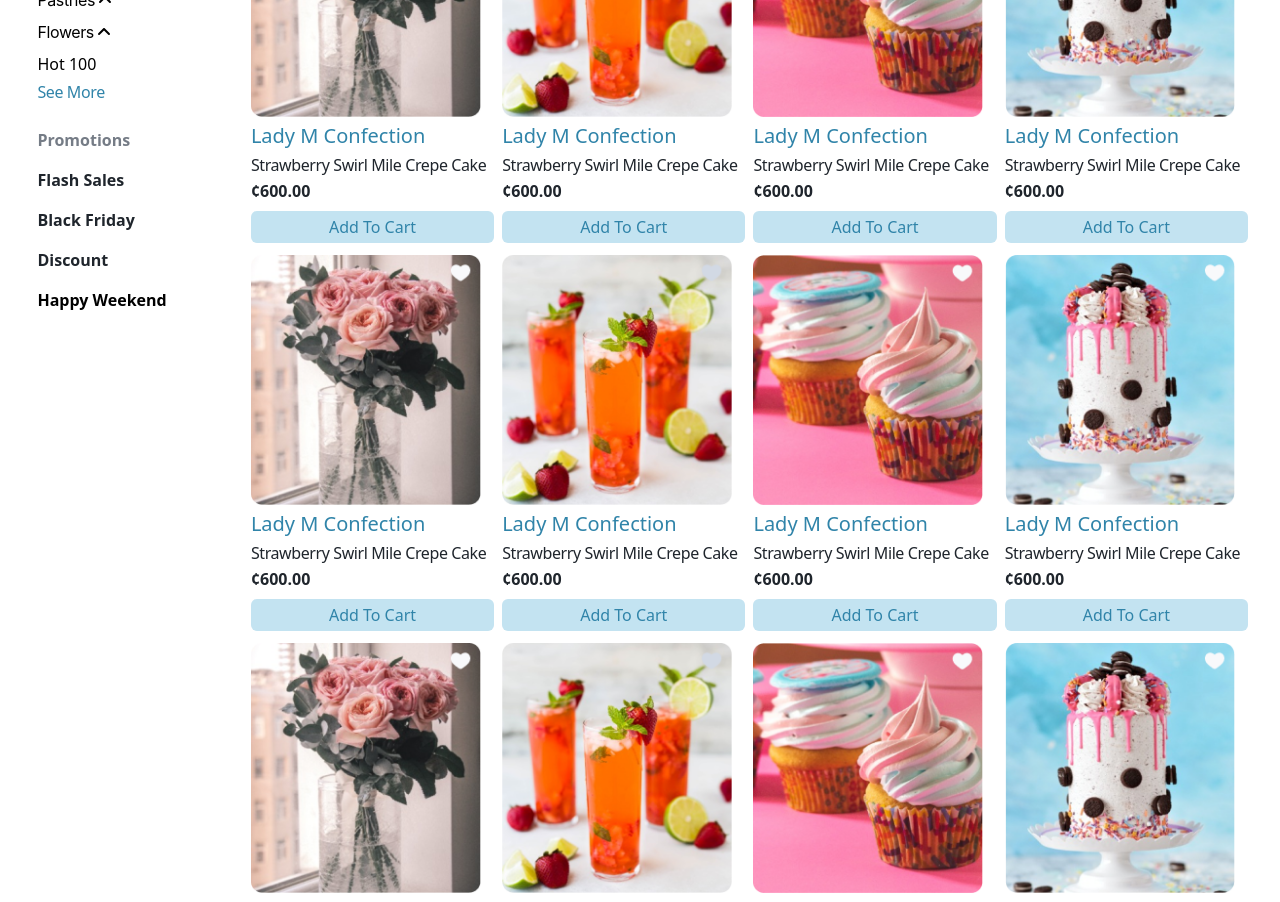
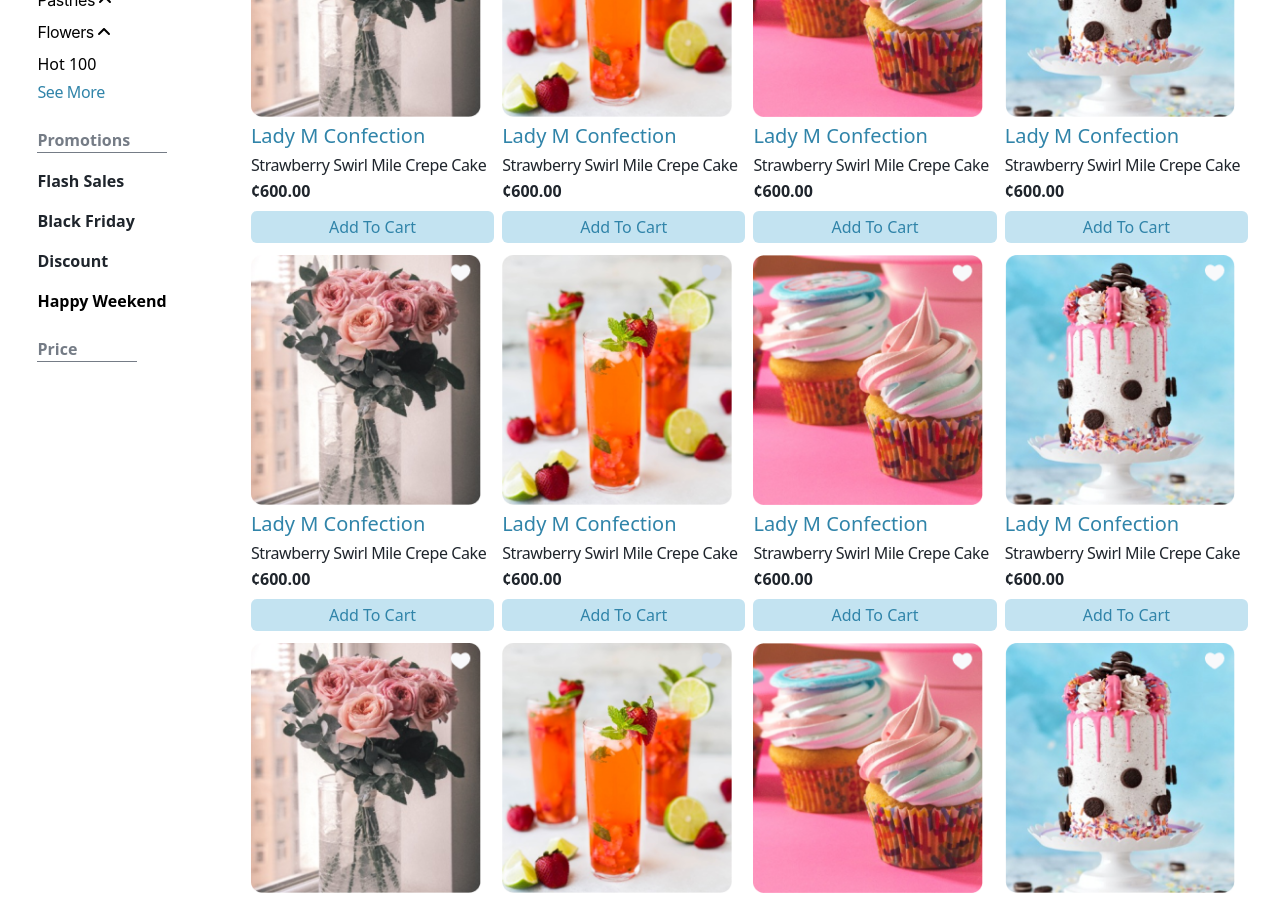
Before and after one commit to FlackoCodes/store-front, a React (Vite) app: page /flash-sales in a window 1280 px wide. Shown: the part 920-1822 px from the top of the page. Built offline with nearby package versions, Linux system fonts and the light colour scheme.

Commit message:
fixed sidebar border

```diff
--- a/src/components/Sales/SideBar.tsx
+++ b/src/components/Sales/SideBar.tsx
@@ -80,7 +80,9 @@ export default function SideBar() {
         </div>
       </div>
       <div className="my-6">
-        <h3 className="text-[#757C86] font-bold">Promotions</h3>
+        <h3 className="text-[#757C86] font-bold border-b border-b-[#757C86] w-[130px] mb-2">
+          Promotions
+        </h3>
         <div className="flex flex-col gap-4 mt-2">
           <h3 className="text-[#1F252C] font-bold mt-2">Flash Sales</h3>
           <h3 className="text-[#1F252C] font-bold">Black Friday</h3>
@@ -88,6 +90,9 @@ export default function SideBar() {
           <h3 className="text-[#1F252CF] font-bold">Happy Weekend</h3>
         </div>
       </div>
+      <div className="mb-4 border-b border-b-[#757C86] w-[100px]">
+        <h3 className="text-[#757C86] font-bold ">Price</h3>
+      </div>
     </aside>
   );
 }
```
